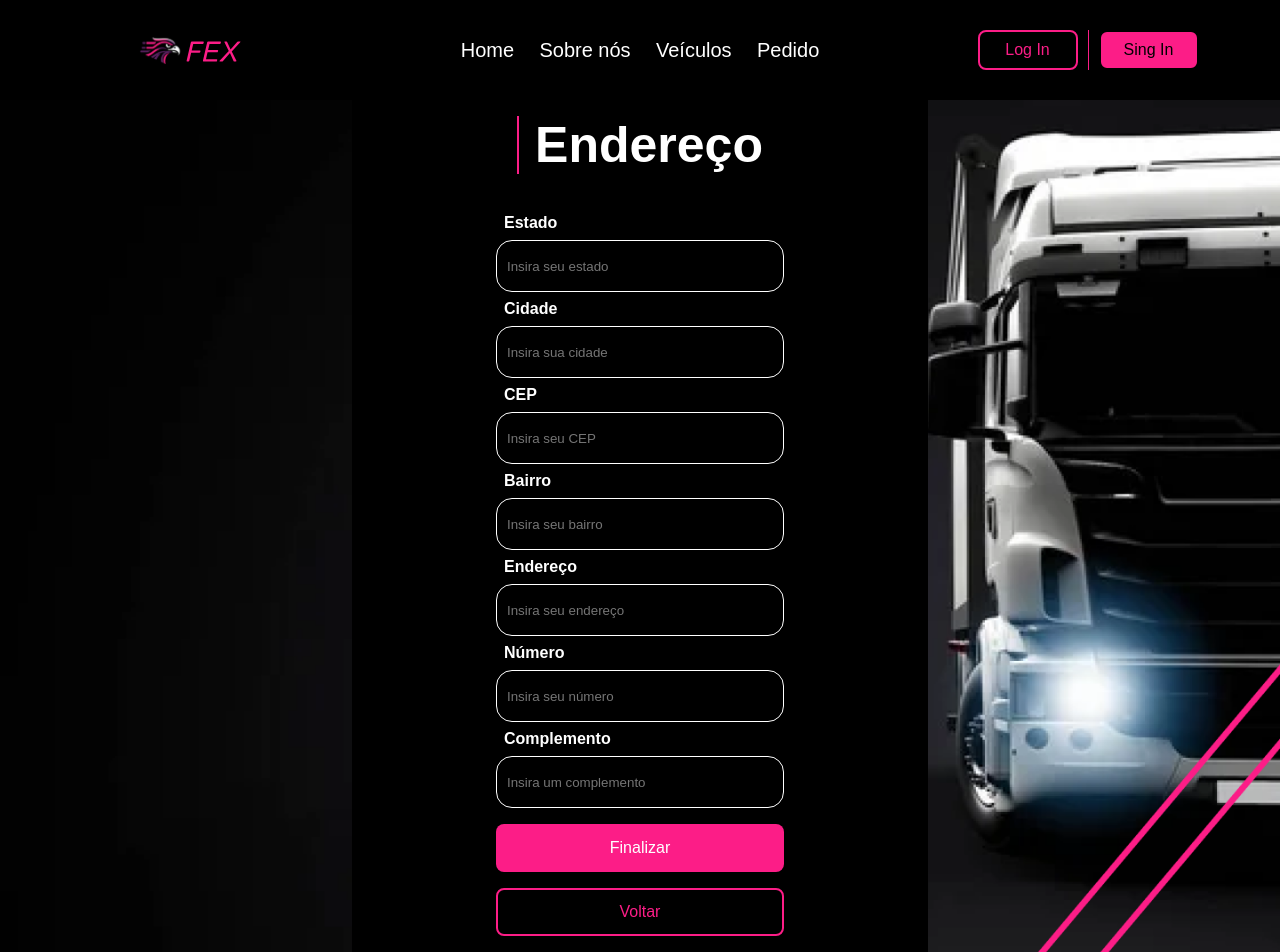
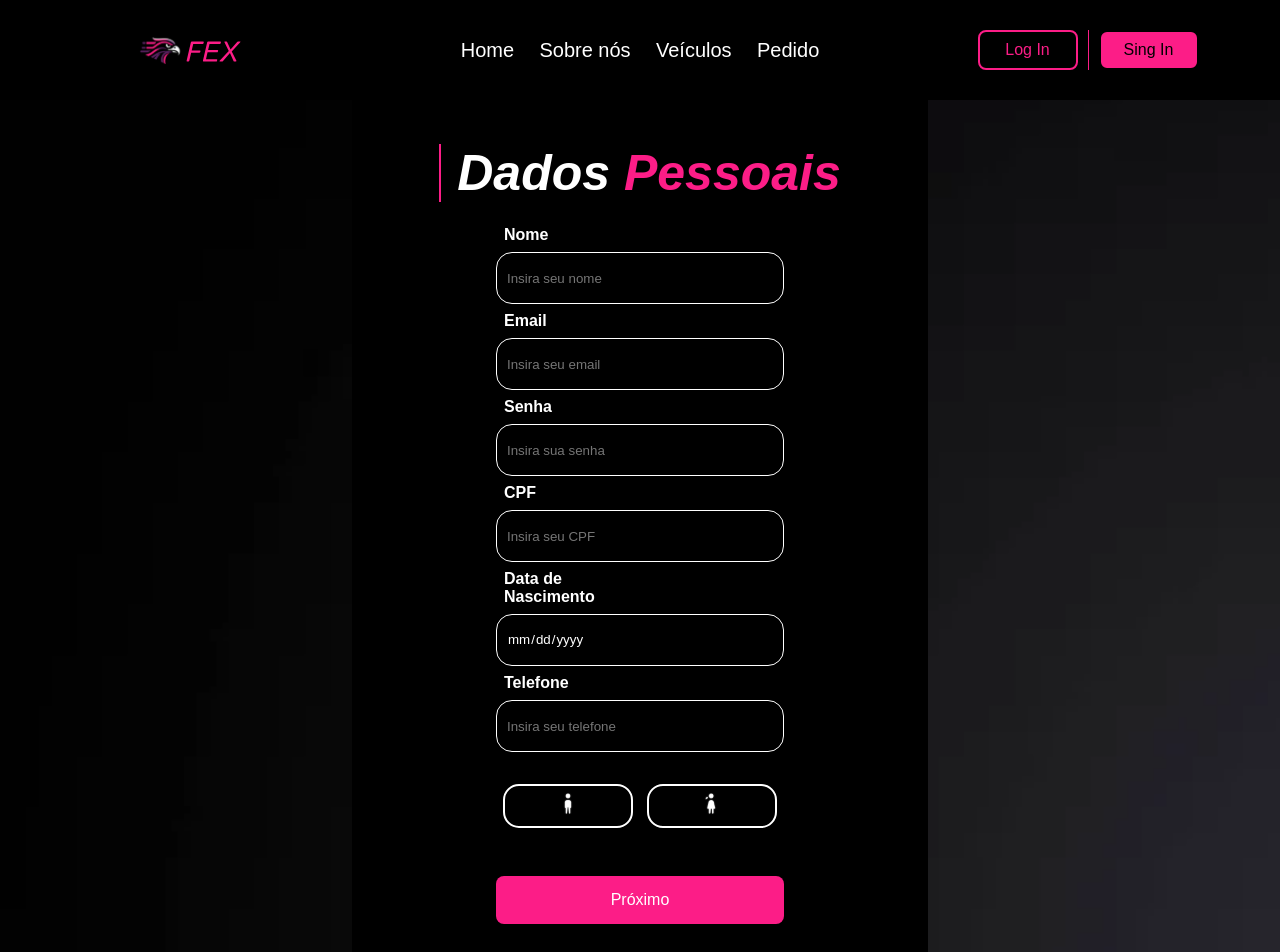
Before and after one commit to jonatasperaza/FrontEnd, a Vue app: page /admin/driver/signin in a window 1280 px wide. Shown: the top 952 px of the page. Built offline with nearby package versions, Linux system fonts and the light colour scheme; a web font is replaced by a local one.

Commit message:
FEAT: screen of admin register driver, done [REFS: #44]

```diff
--- a/src/components/admin/RegisterDriver/FormFirstStep.vue
+++ b/src/components/admin/RegisterDriver/FormFirstStep.vue
@@ -29,7 +29,7 @@ const selectGender = (gender) => {
       </button>
       <button @click="selectGender('woman')" :class="{ selectedPink: selectedGender === 'woman' }"> <img src="/public/woman-icon.svg" alt="Ícone feminino" /></button>
     </div>
-    <button>Próximo</button>
+    <button @click="$emit('next')">Próximo</button>
   </form>
 </template>
 
@@ -38,10 +38,12 @@ const selectGender = (gender) => {
 h2 {
   color: main.$standard-white;
   font-size: 50px;
+  width: max-content;
   font-weight: 800;
-  margin: 1rem 0;
+  margin: 1rem auto;
   padding-left: 1rem;
   border-left: 2px solid main.$standard-pink;
+  font-style: italic;
 }
 form {
   width: 50%;
--- a/src/components/admin/RegisterDriver/FormSecondStep.vue
+++ b/src/components/admin/RegisterDriver/FormSecondStep.vue
@@ -29,8 +29,8 @@ function selectCategory(Category) {
     ><button @click="selectCategory('AE')" :class="{ selectedPink: selectedCategory === 'AE' }">
       AE
     </button>
-    <button class="nextButton">Próximo</button>
-    <button class="backButton">Voltar</button>
+    <button class="nextButton" @click="$emit('next')">Próximo</button>
+    <button class="backButton" @click="$emit('back')">Voltar</button>
   </form>
 </template>
 <style scoped lang="scss">
@@ -38,10 +38,12 @@ function selectCategory(Category) {
 h2 {
   color: main.$standard-white;
   font-size: 50px;
+  width: max-content;
   font-weight: 800;
-  margin: 1rem 0;
+  margin: 1rem auto;
   padding-left: 1rem;
   border-left: 2px solid main.$standard-pink;
+  font-style: italic;
 }
 form {
   width: 50%;
--- a/src/components/admin/RegisterDriver/FormThirdStep.vue
+++ b/src/components/admin/RegisterDriver/FormThirdStep.vue
@@ -17,7 +17,7 @@
     <label for="">Complemento</label>
     <input type="text" placeholder="Insira um complemento" />
     <button class="normalColor">Finalizar</button>
-    <button class="invertColor">Voltar</button>
+    <button class="invertColor" @click="$emit('back')">Voltar</button>
   </form>
 </template>
 <style scoped lang="scss">
@@ -25,10 +25,12 @@
 h2 {
   color: main.$standard-white;
   font-size: 50px;
+  width: max-content;
   font-weight: 800;
-  margin: 1rem 0;
+  margin: 1rem auto;
   padding-left: 1rem;
   border-left: 2px solid main.$standard-pink;
+  font-style: italic;
 }
 form {
   width: 50%;
--- a/src/components/admin/RegisterDriver/RegisterDriverComp.vue
+++ b/src/components/admin/RegisterDriver/RegisterDriverComp.vue
@@ -1,27 +1,150 @@
 <script setup>
-// import FormFirstStep from './FormFirstStep.vue';
-// import FormSecondStep from './FormSecondStep.vue';
-import FormThirdStep from './FormThirdStep.vue';
+import { ref } from 'vue'
+import FormFirstStep from './FormFirstStep.vue'
+import FormSecondStep from './FormSecondStep.vue'
+import FormThirdStep from './FormThirdStep.vue'
+
+const firstStep = ref(null);
+const secondStep = ref(null);
+const thirdStep = ref(null);
+const isSecondStepVisible = ref(false);
+const isThirdStepVisible = ref(false);
+const nextToSecond = () => {
+  firstStep.value.classList.remove('slideInReverse', 'slideOut');
+  secondStep.value.classList.remove('slideIn', 'slideOutReverse');
+  firstStep.value.classList.add('slideOut');
+  setTimeout(() => {
+    isSecondStepVisible.value = true;
+    firstStep.value.style.display = 'none';
+    secondStep.value.classList.add('slideIn');
+  }, 500);
+};
+const nextToThird = () => {
+  secondStep.value.classList.remove('slideInReverse', 'slideOut');
+  thirdStep.value.classList.remove('slideIn', 'slideOutReverse');
+  secondStep.value.classList.add('slideOut');
+  setTimeout(() => {
+    isThirdStepVisible.value = true;
+    secondStep.value.style.display = 'none';
+    thirdStep.value.classList.add('slideIn');
+  }, 500);
+};
+const backToFirst = () => {
+  secondStep.value.classList.add('slideOutReverse');
+  setTimeout(() => {
+    isSecondStepVisible.value = false;
+    firstStep.value.style.display = 'block';
+    secondStep.value.classList.remove('slideOutReverse');
+    setTimeout(() => {
+      firstStep.value.classList.add('slideInReverse');
+    }, 0);
+  }, 500);
+};
+const backToSecond = () => {
+  thirdStep.value.classList.add('slideOutReverse');
+  setTimeout(() => {
+    isThirdStepVisible.value = false;
+    secondStep.value.style.display = 'block';
+    thirdStep.value.classList.remove('slideOutReverse');
+    setTimeout(() => {
+      secondStep.value.classList.add('slideInReverse');
+    }, 0);
+  }, 500);
+};
 </script>
 <template>
-    <section><div class="container"><FormThirdStep /></div></section>
+  <section>
+    <div class="container">
+      <h1>Registro</h1>
+      <div ref="firstStep" :class="{ hidden: isSecondStepVisible || isThirdStepVisible }">
+        <FormFirstStep @next="nextToSecond" />
+      </div>
+      <div ref="secondStep" v-show="isSecondStepVisible" :class="{ hidden: isThirdStepVisible }">
+        <FormSecondStep @next="nextToThird" @back="backToFirst" />
+      </div>
+      <div ref="thirdStep" v-show="isThirdStepVisible">
+        <FormThirdStep @back="backToSecond" />
+      </div>
+    </div>
+  </section>
 </template>
 <style scoped lang="scss">
 @use '../../../assets/main';
-section{
-    width: 100%;
-    min-height: 100vh;
-    background-image: url(/public/backgroundLogin.png);
-    background-size: cover;
-    display: flex;
-    justify-content: center;
+section {
+  width: 100%;
+  min-height: 160vh;
+  display: flex;
+  flex-direction: column;
+  justify-content: center;
+  align-items: center;
+  background-image: url(/public/backgroundLogin.png);
+  background-size: cover;
+}
+div {
+  width: 100%;
 }
 .container {
   width: 45%;
-  min-height: 100vh;
+  min-height: 160vh;
   display: flex;
   flex-direction: column;
   align-items: center;
   background-color: main.$standard-black;
+  overflow: hidden;
+}
+.hidden {
+  display: none;
+}
+.slideOut {
+  animation: slideOut 0.5s forwards;
+}
+.slideIn {
+  animation: slideIn 0.5s forwards;
+}
+.slideInReverse {
+  animation: slideInReverse 0.5s forwards;
+}
+.slideOutReverse {
+  animation: slideOutReverse 0.5s forwards;
+}
+@keyframes slideOut {
+  from {
+    opacity: 1;
+    transform: translateX(0);
+  }
+  to {
+    opacity: 0;
+    transform: translateX(-100%);
+  }
+}
+@keyframes slideIn {
+  from {
+    opacity: 0;
+    transform: translateX(100%);
+  }
+  to {
+    opacity: 1;
+    transform: translateX(0);
+  }
+}
+@keyframes slideOutReverse {
+  from {
+    opacity: 1;
+    transform: translateX(0);
+  }
+  to {
+    opacity: 0;
+    transform: translateX(100%);
+  }
+}
+@keyframes slideInReverse {
+  from {
+    opacity: 0;
+    transform: translateX(-100%);
+  }
+  to {
+    opacity: 1;
+    transform: translateX(0);
+  }
 }
 </style>
--- a/src/components/header/LoginComp.vue
+++ b/src/components/header/LoginComp.vue
@@ -5,7 +5,7 @@ import router from '@/router';
 <div class="login-btns">
     <button class="logIn-btn" @click="router.push('/login')">Log In</button>
     <span></span>
-    <button class="signIn-btn">Sing In</button>
+    <button class="signIn-btn" @click="router.push('/client/signin')">Sing In</button>
 </div>
 </template>
 <style scoped lang="scss">
```
